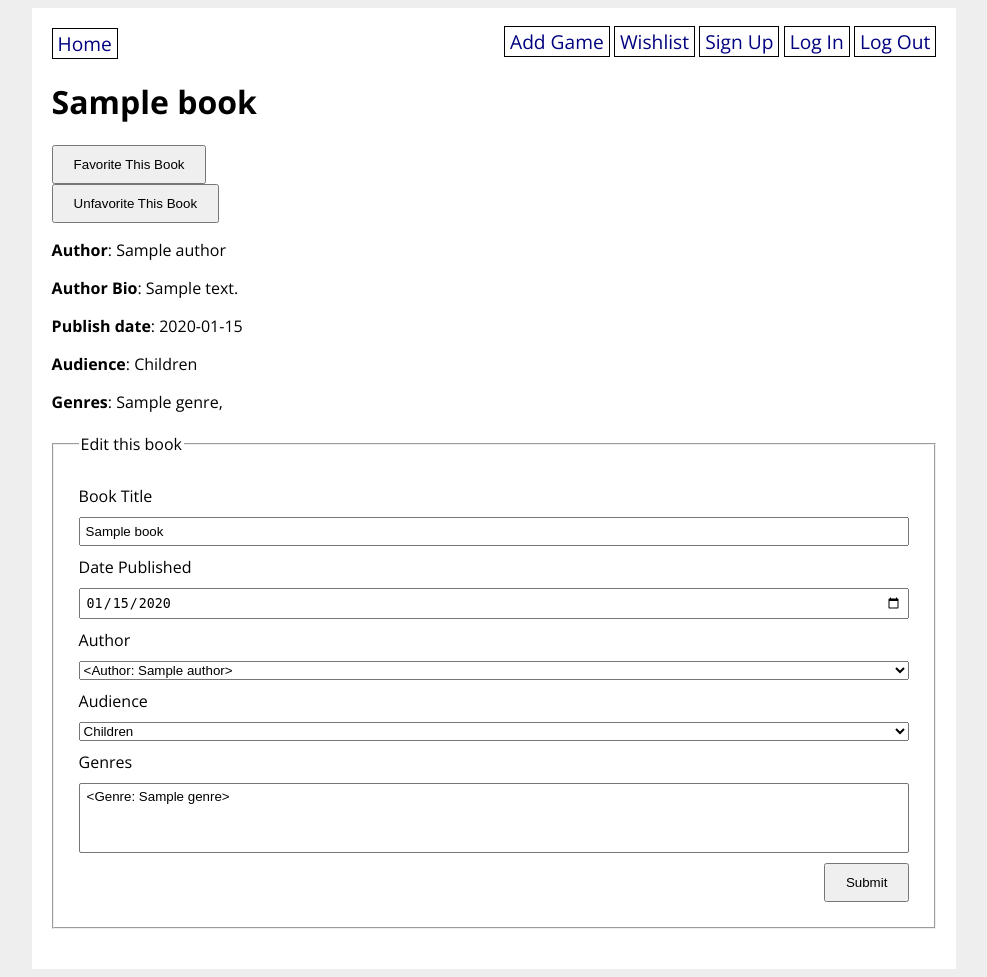
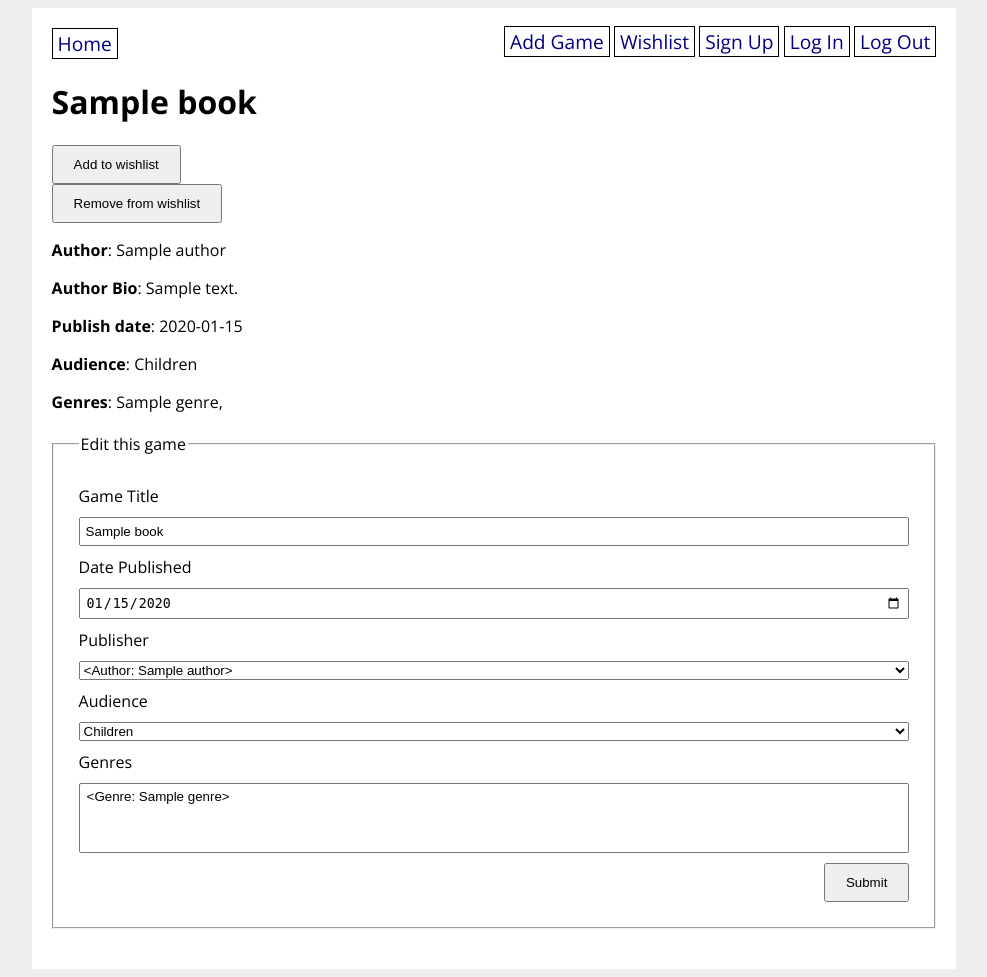
Before and after one commit to Andrew32A/steam-wishlist, a Flask app: page /book/1 in a window 1280 px wide. Shown: the whole page, without its empty margins (146-1133 px from the left). Run offline with Flask 2, Linux system fonts and the light colour scheme; tables that the repository leaves empty hold one stand-in row (values such as "Sample post").

```diff
--- a/steam_wishlist_app/main/forms.py
+++ b/steam_wishlist_app/main/forms.py
@@ -6,10 +6,10 @@ from steam_wishlist_app.models import Audience, Book, Author, Genre, User
 
 class BookForm(FlaskForm):
     """Form to create a book."""
-    title = StringField('Book Title',
+    title = StringField('Game Title',
         validators=[DataRequired(), Length(min=3, max=80)])
     publish_date = DateField('Date Published')
-    author = QuerySelectField('Author',
+    author = QuerySelectField('Publisher',
         query_factory=lambda: Author.query, allow_blank=False)
     audience = SelectField('Audience', choices=Audience.choices())
     genres = QuerySelectMultipleField('Genres',
@@ -19,7 +19,7 @@ class BookForm(FlaskForm):
 
 class AuthorForm(FlaskForm):
     """Form to create an author."""
-    name = StringField('Author Name',
+    name = StringField('Publisher Name',
         validators=[DataRequired(), Length(min=3, max=80)])
     biography = TextAreaField('Author Biography')
     submit = SubmitField('Submit')
--- a/steam_wishlist_app/main/routes.py
+++ b/steam_wishlist_app/main/routes.py
@@ -55,7 +55,7 @@ def create_book():
         db.session.add(new_book)
         db.session.commit()
 
-        flash('New book was created successfully.')
+        flash('New game was added successfully.')
         return redirect(url_for('main.book_detail', book_id=new_book.id))
     return render_template('create_book.html', form=form)
 
@@ -72,7 +72,7 @@ def create_author():
         db.session.add(new_author)
         db.session.commit()
 
-        flash('New author created successfully.')
+        flash('New publisher was added successfully.')
         return redirect(url_for('main.homepage'))
 
     # if form was not valid, or was not submitted yet
@@ -112,7 +112,7 @@ def book_detail(book_id):
 
         db.session.commit()
 
-        flash('Book was updated successfully.')
+        flash('Game was updated successfully.')
         return redirect(url_for('main.book_detail', book_id=book_id))
 
     return render_template('book_detail.html', book=book, form=form)
@@ -123,7 +123,7 @@ def profile(username):
     all_books = Book.query.all()
 
     user = User.query.filter_by(username=username).one()
-    return render_template('profile.html', user=user, user_favorite=user_favorite, all_books=all_books)
+    return render_template('profile.html', user=user, all_books=all_books)
 
 
 @main.route('/favorite/<book_id>', methods=['POST'])
@@ -131,12 +131,12 @@ def profile(username):
 def favorite_book(book_id):
     book = Book.query.get(book_id)
     if book in current_user.favorite_books:
-        flash('Book already in favorites.')
+        flash('Game already in favorites.')
     else:
         current_user.favorite_books.append(book)
         db.session.add(current_user)
         db.session.commit()
-        flash('Book added to favorites.')
+        flash('Game added to favorites.')
     return redirect(url_for('main.book_detail', book_id=book_id))
 
 
@@ -145,10 +145,10 @@ def favorite_book(book_id):
 def unfavorite_book(book_id):
     book = Book.query.get(book_id)
     if book not in current_user.favorite_books:
-        flash('Book not in favorites.')
+        flash('Game not in favorites.')
     else:
         current_user.favorite_books.remove(book)
         db.session.add(current_user)
         db.session.commit()
-        flash('Book removed from favorites.')
+        flash('Game removed from favorites.')
     return redirect(url_for('main.book_detail', book_id=book_id))
--- a/steam_wishlist_app/templates/base.html
+++ b/steam_wishlist_app/templates/base.html
@@ -11,7 +11,7 @@
             <nav>
                 <a href="/">Home</a>
                 <div>
-                    <a href="/create_author">Add Game</a>
+                    <a href="/create_book">Add Game</a>
                     <a href="/create_genre">Wishlist</a>
                     <a href="/signup">Sign Up</a>
                     <a href="/login">Log In</a>
--- a/steam_wishlist_app/templates/book_detail.html
+++ b/steam_wishlist_app/templates/book_detail.html
@@ -7,14 +7,14 @@
 <!-- TODO: Show this only if the user is logged in and the book is not in their
     favorites-->
 <form action="/favorite/{{ book.id }}" method="POST">
-    <input type="submit" value="Favorite This Book">
+    <input type="submit" value="Add to wishlist">
 </form>
 
 
 <!-- TODO: Show this only if the user is logged in and the book is not in their
     favorites-->
 <form action="/unfavorite/{{ book.id }}" method="POST">
-    <input type="submit" value="Unfavorite This Book">
+    <input type="submit" value="Remove from wishlist">
 </form>
 
 <p>
@@ -44,7 +44,7 @@
 <form method="POST" action="{{ url_for('main.book_detail', book_id=book.id) }}">
     {{ form.csrf_token }}
     <fieldset>
-        <legend>Edit this book</legend>
+        <legend>Edit this game</legend>
 
         {{ form.title.label }}
         {{ form.title }}
--- a/steam_wishlist_app/templates/create_book.html
+++ b/steam_wishlist_app/templates/create_book.html
@@ -5,7 +5,7 @@
 <form method="POST" action="{{ url_for('main.create_book') }}">
     {{ form.csrf_token }}
     <fieldset>
-        <legend>Enter a book</legend>
+        <legend>Enter a game</legend>
 
         {{ form.title.label }}
         {{ form.title }}
```
Also changed, not shown: steam_wishlist_app/database.db.
